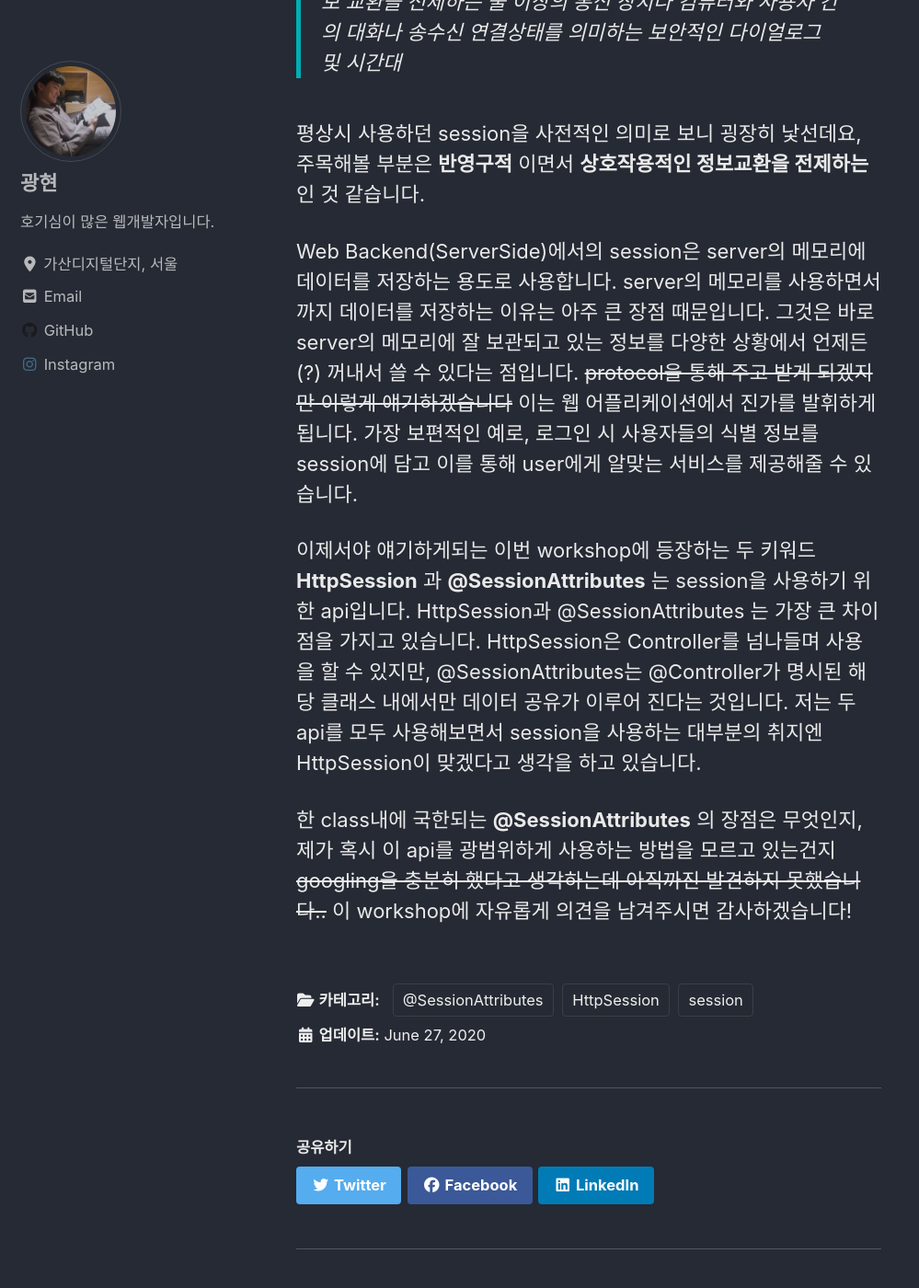
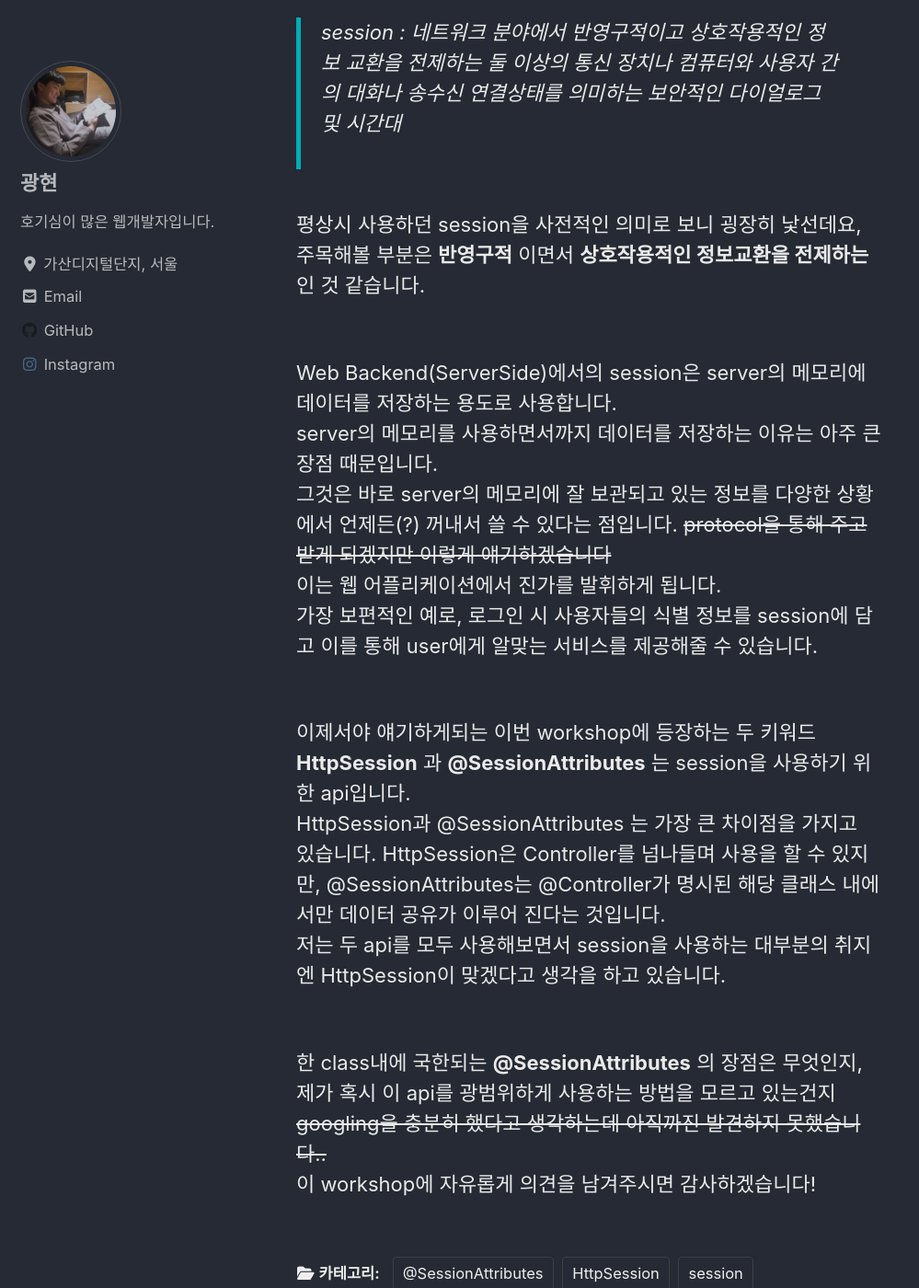
Before and after one commit to mmmmicha/wjdrhkd456.github.io, a Jekyll site: the page built from _posts/2020-06-26-free_workshop1.md, in a window 1280 px wide and 1400 px high, scrolled down 496 px. Shown: the whole window at 92% size, without its empty margins (0-999 px from the left). Built offline with Jekyll 4.4.1, drawn with Linux system fonts in a browser that asks for light colours; cached includes are drawn as plain includes; nearby versions of some CDN libraries.

```diff
--- a/_posts/2020-06-26-free_workshop1.md
+++ b/_posts/2020-06-26-free_workshop1.md
@@ -4,23 +4,23 @@ date: 2020-06-26 23:56:00 -0400
 categories: session @SessionAttributes HttpSession
 ---
 
-오늘은 제가 예전부터 궁금했던 **session** 에 대한 **무기한 workshop** 을 열어두려고 합니다. ~~workshop은 공동작업공간이라는 의미로 사용했습니다.~~
+오늘은 제가 예전부터 궁금했던 **session** 에 대한 **무기한 workshop** 을 열어두려고 합니다. ~~workshop은 공동작업공간이라는 의미로 사용했습니다.~~<br><br>
 
-session이란 무엇인가..
+session이란 무엇인가..<br><br>
 
-> session : 네트워크 분야에서 반영구적이고 상호작용적인 정보 교환을 전제하는 둘 이상의 통신 장치나 컴퓨터와 사용자 간의 대화나 송수신 연결상태를 의미하는 보안적인 다이얼로그 및 시간대
+> session : 네트워크 분야에서 반영구적이고 상호작용적인 정보 교환을 전제하는 둘 이상의 통신 장치나 컴퓨터와 사용자 간의 대화나 송수신 연결상태를 의미하는 보안적인 다이얼로그 및 시간대<br><br>
 
-평상시 사용하던 session을 사전적인 의미로 보니 굉장히 낯선데요, 주목해볼 부분은 **반영구적** 이면서 **상호작용적인 정보교환을 전제하는** 인 것 같습니다.
+평상시 사용하던 session을 사전적인 의미로 보니 굉장히 낯선데요, 주목해볼 부분은 **반영구적** 이면서 **상호작용적인 정보교환을 전제하는** 인 것 같습니다.<br><br>
 
-Web Backend(ServerSide)에서의 session은 server의 메모리에 데이터를 저장하는 용도로 사용합니다.
-server의 메모리를 사용하면서까지 데이터를 저장하는 이유는 아주 큰 장점 때문입니다.
-그것은 바로 server의 메모리에 잘 보관되고 있는 정보를 다양한 상황에서 언제든(?) 꺼내서 쓸 수 있다는 점입니다. ~~protocol을 통해 주고 받게 되겠지만 이렇게 얘기하겠습니다~~
-이는 웹 어플리케이션에서 진가를 발휘하게 됩니다.
-가장 보편적인 예로, 로그인 시 사용자들의 식별 정보를 session에 담고 이를 통해 user에게 알맞는 서비스를 제공해줄 수 있습니다.
+Web Backend(ServerSide)에서의 session은 server의 메모리에 데이터를 저장하는 용도로 사용합니다.<br>
+server의 메모리를 사용하면서까지 데이터를 저장하는 이유는 아주 큰 장점 때문입니다.<br>
+그것은 바로 server의 메모리에 잘 보관되고 있는 정보를 다양한 상황에서 언제든(?) 꺼내서 쓸 수 있다는 점입니다. ~~protocol을 통해 주고 받게 되겠지만 이렇게 얘기하겠습니다~~<br>
+이는 웹 어플리케이션에서 진가를 발휘하게 됩니다. <br>
+가장 보편적인 예로, 로그인 시 사용자들의 식별 정보를 session에 담고 이를 통해 user에게 알맞는 서비스를 제공해줄 수 있습니다.<br><br>
 
-이제서야 얘기하게되는 이번 workshop에 등장하는 두 키워드 **HttpSession** 과 **@SessionAttributes** 는 session을 사용하기 위한 api입니다.
-HttpSession과 @SessionAttributes 는 가장 큰 차이점을 가지고 있습니다. HttpSession은 Controller를 넘나들며 사용을 할 수 있지만, @SessionAttributes는 @Controller가 명시된 해당 클래스 내에서만 데이터 공유가 이루어 진다는 것입니다.
-저는 두 api를 모두 사용해보면서 session을 사용하는 대부분의 취지엔 HttpSession이 맞겠다고 생각을 하고 있습니다.
+이제서야 얘기하게되는 이번 workshop에 등장하는 두 키워드 **HttpSession** 과 **@SessionAttributes** 는 session을 사용하기 위한 api입니다.<br>
+HttpSession과 @SessionAttributes 는 가장 큰 차이점을 가지고 있습니다. HttpSession은 Controller를 넘나들며 사용을 할 수 있지만, @SessionAttributes는 @Controller가 명시된 해당 클래스 내에서만 데이터 공유가 이루어 진다는 것입니다.<br>
+저는 두 api를 모두 사용해보면서 session을 사용하는 대부분의 취지엔 HttpSession이 맞겠다고 생각을 하고 있습니다.<br><br>
 
-한 class내에 국한되는 **@SessionAttributes** 의 장점은 무엇인지, 제가 혹시 이 api를 광범위하게 사용하는 방법을 모르고 있는건지 ~~googling을 충분히 했다고 생각하는데 아직까진 발견하지 못했습니다..~~
+한 class내에 국한되는 **@SessionAttributes** 의 장점은 무엇인지, 제가 혹시 이 api를 광범위하게 사용하는 방법을 모르고 있는건지 ~~googling을 충분히 했다고 생각하는데 아직까진 발견하지 못했습니다..~~<br>
 이 workshop에 자유롭게 의견을 남겨주시면 감사하겠습니다!
```
